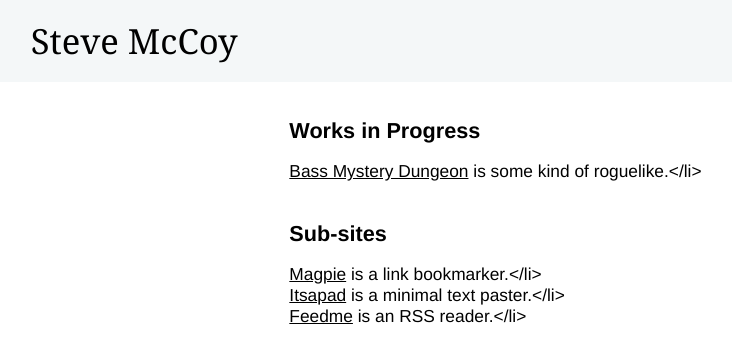
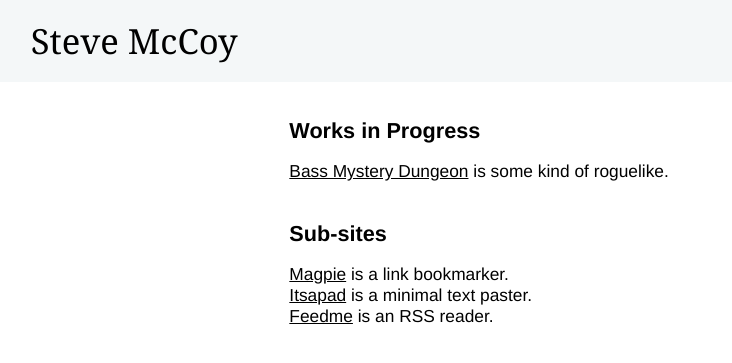
Before and after one commit to mccoyst/mccoyst.github.io, a Jekyll site: the page built from index.md, in a window 1280 px wide. Shown: the top 363 px of the page, without its empty margins (4-736 px from the left). Built offline with Jekyll 4.4.1, drawn with Linux system fonts in a browser that asks for light colours.

Commit message:
Missed some html

```diff
--- a/index.md
+++ b/index.md
@@ -5,11 +5,11 @@ title: Steve McCoy
 Works in Progress
 =================
 
- * <a href="bmd/">Bass Mystery Dungeon</a> is some kind of roguelike.</li>
+ * <a href="bmd/">Bass Mystery Dungeon</a> is some kind of roguelike.
 
 Sub-sites
 =========
 
- * [Magpie](//magpie.mccoy.space) is a link bookmarker.</li>
- * [Itsapad](//paste.mccoy.space) is a minimal text paster.</li>
- * [Feedme](//feed.mccoy.space) is an RSS reader.</li>
+ * [Magpie](//magpie.mccoy.space) is a link bookmarker.
+ * [Itsapad](//paste.mccoy.space) is a minimal text paster.
+ * [Feedme](//feed.mccoy.space) is an RSS reader.
```
